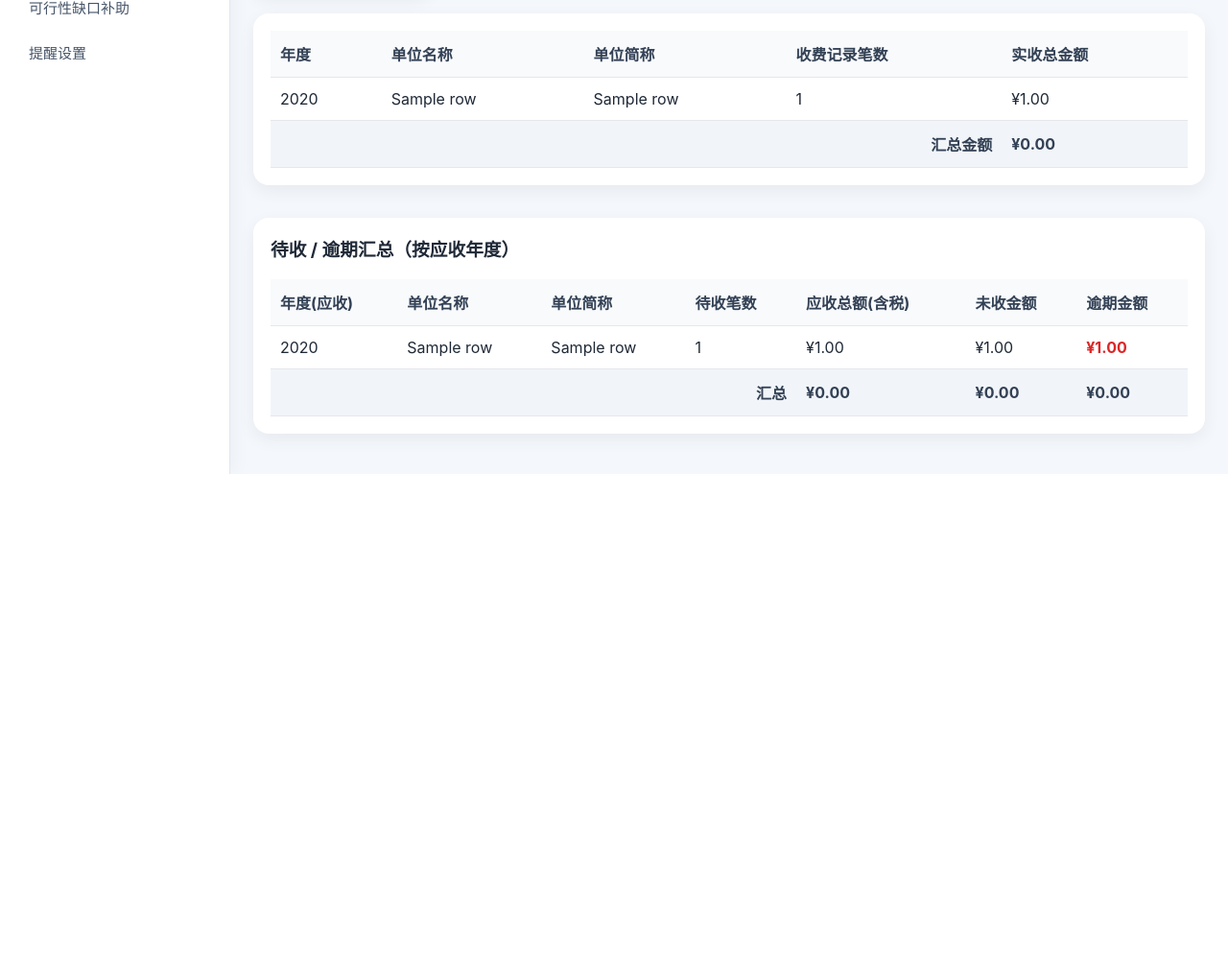
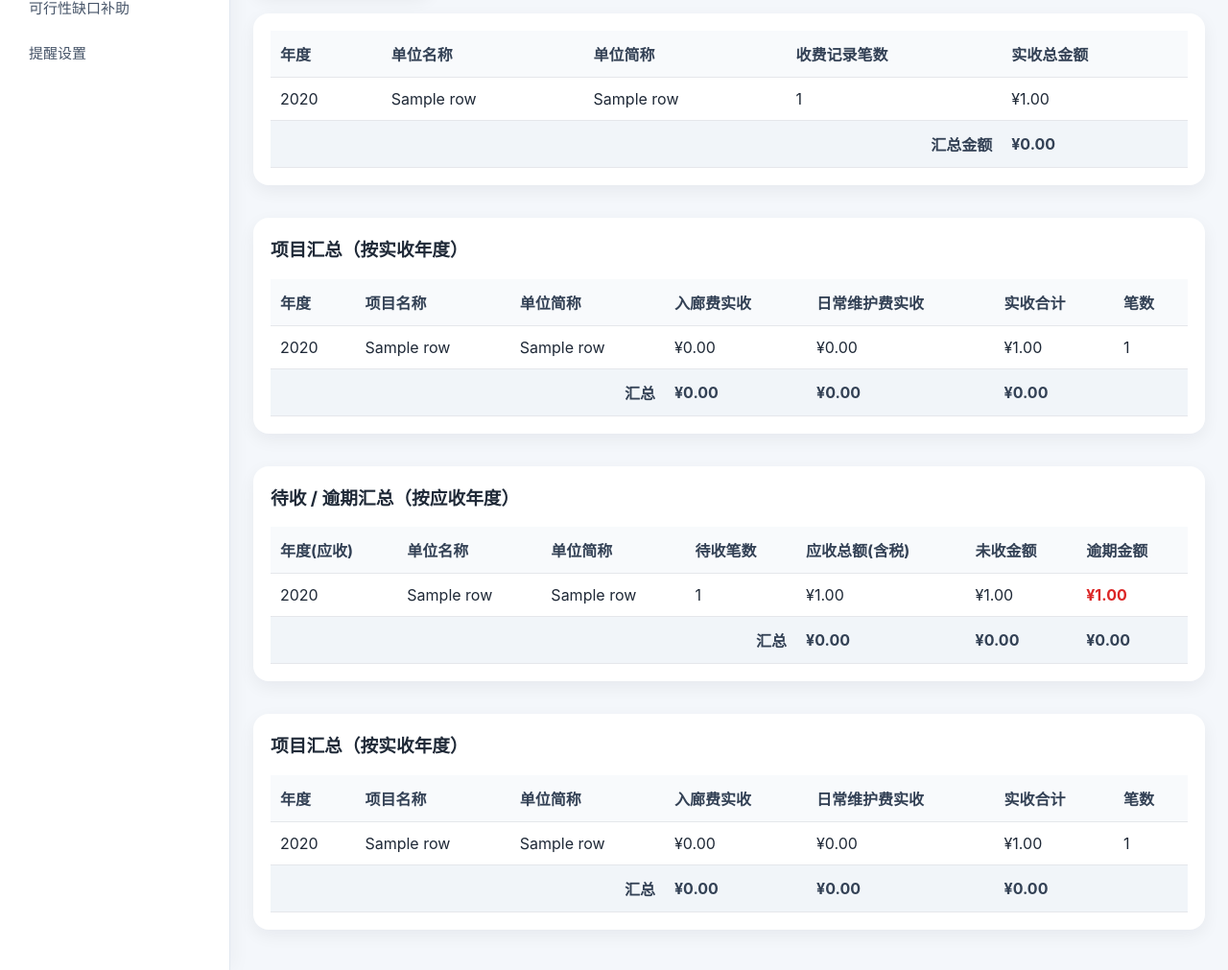
Before and after one commit to lutqhysky/utility-corridor-fee-manager, a Python web app: template app/templates/fee_summary/list.html in a window 1280 px wide. Shown: the part 422-1433 px from the top of the page at 96% size. Before the commit the page ends 916 px from the top, so only its background shows below. Run offline with Jinja, Linux system fonts and the light colour scheme; the template is opened without the code that fills it: most values are stand-ins (such as "Sample title", 1, 10 or a date in 2020).

Commit message:
收费汇总新增项目汇总：按项目拆分入廊费/日常维护费实收，支持年度筛选与导出

```diff
--- a/app/templates/fee_summary/list.html
+++ b/app/templates/fee_summary/list.html
@@ -86,6 +86,51 @@
         </section>
 
         <section class="panel" style="margin-top:16px;">
+            <h3 style="margin-top:0;">项目汇总（按实收年度）</h3>
+            <table>
+                <thead>
+                    <tr>
+                        <th>年度</th>
+                        <th>项目名称</th>
+                        <th>单位简称</th>
+                        <th>入廊费实收</th>
+                        <th>日常维护费实收</th>
+                        <th>实收合计</th>
+                        <th>笔数</th>
+                    </tr>
+                </thead>
+                <tbody>
+                {% if project_rows %}
+                    {% for row in project_rows %}
+                    <tr>
+                        <td>{{ row.year|int }}</td>
+                        <td>{{ row.project_name or '' }}</td>
+                        <td>{{ row.short_name or '' }}</td>
+                        <td>¥{{ '%.2f'|format(row.entry_received or 0) }}</td>
+                        <td>¥{{ '%.2f'|format(row.maint_received or 0) }}</td>
+                        <td>¥{{ '%.2f'|format(row.total_received or 0) }}</td>
+                        <td>{{ row.record_count }}</td>
+                    </tr>
+                    {% endfor %}
+                {% else %}
+                    <tr>
+                        <td colspan="7" style="text-align:center;">暂无项目实收数据</td>
+                    </tr>
+                {% endif %}
+                </tbody>
+                <tfoot>
+                    <tr>
+                        <th colspan="3" style="text-align:right;">汇总</th>
+                        <th>¥{{ '%.2f'|format(project_entry_total) }}</th>
+                        <th>¥{{ '%.2f'|format(project_maint_total) }}</th>
+                        <th>¥{{ '%.2f'|format(project_total) }}</th>
+                        <th></th>
+                    </tr>
+                </tfoot>
+            </table>
+        </section>
+
+        <section class="panel" style="margin-top:16px;">
             <h3 style="margin-top:0;">待收 / 逾期汇总（按应收年度）</h3>
             <table>
                 <thead>
@@ -128,6 +173,51 @@
                 </tfoot>
             </table>
         </section>
+
+        <section class="panel" style="margin-top:16px;">
+            <h3 style="margin-top:0;">项目汇总（按实收年度）</h3>
+            <table>
+                <thead>
+                    <tr>
+                        <th>年度</th>
+                        <th>项目名称</th>
+                        <th>单位简称</th>
+                        <th>入廊费实收</th>
+                        <th>日常维护费实收</th>
+                        <th>实收合计</th>
+                        <th>笔数</th>
+                    </tr>
+                </thead>
+                <tbody>
+                {% if project_rows %}
+                    {% for row in project_rows %}
+                    <tr>
+                        <td>{{ row.year|int }}</td>
+                        <td>{{ row.project_name or '' }}</td>
+                        <td>{{ row.short_name or '' }}</td>
+                        <td>¥{{ '%.2f'|format(row.entry_received or 0) }}</td>
+                        <td>¥{{ '%.2f'|format(row.maint_received or 0) }}</td>
+                        <td>¥{{ '%.2f'|format(row.total_received or 0) }}</td>
+                        <td>{{ row.record_count }}</td>
+                    </tr>
+                    {% endfor %}
+                {% else %}
+                    <tr>
+                        <td colspan="7" style="text-align:center;">暂无项目实收数据</td>
+                    </tr>
+                {% endif %}
+                </tbody>
+                <tfoot>
+                    <tr>
+                        <th colspan="3" style="text-align:right;">汇总</th>
+                        <th>¥{{ '%.2f'|format(project_entry_total) }}</th>
+                        <th>¥{{ '%.2f'|format(project_maint_total) }}</th>
+                        <th>¥{{ '%.2f'|format(project_total) }}</th>
+                        <th></th>
+                    </tr>
+                </tfoot>
+            </table>
+        </section>
     </div>
 </div>
 
```
Also changed, not shown: app/routes/fee_summary.py (+70 -2 lines).
